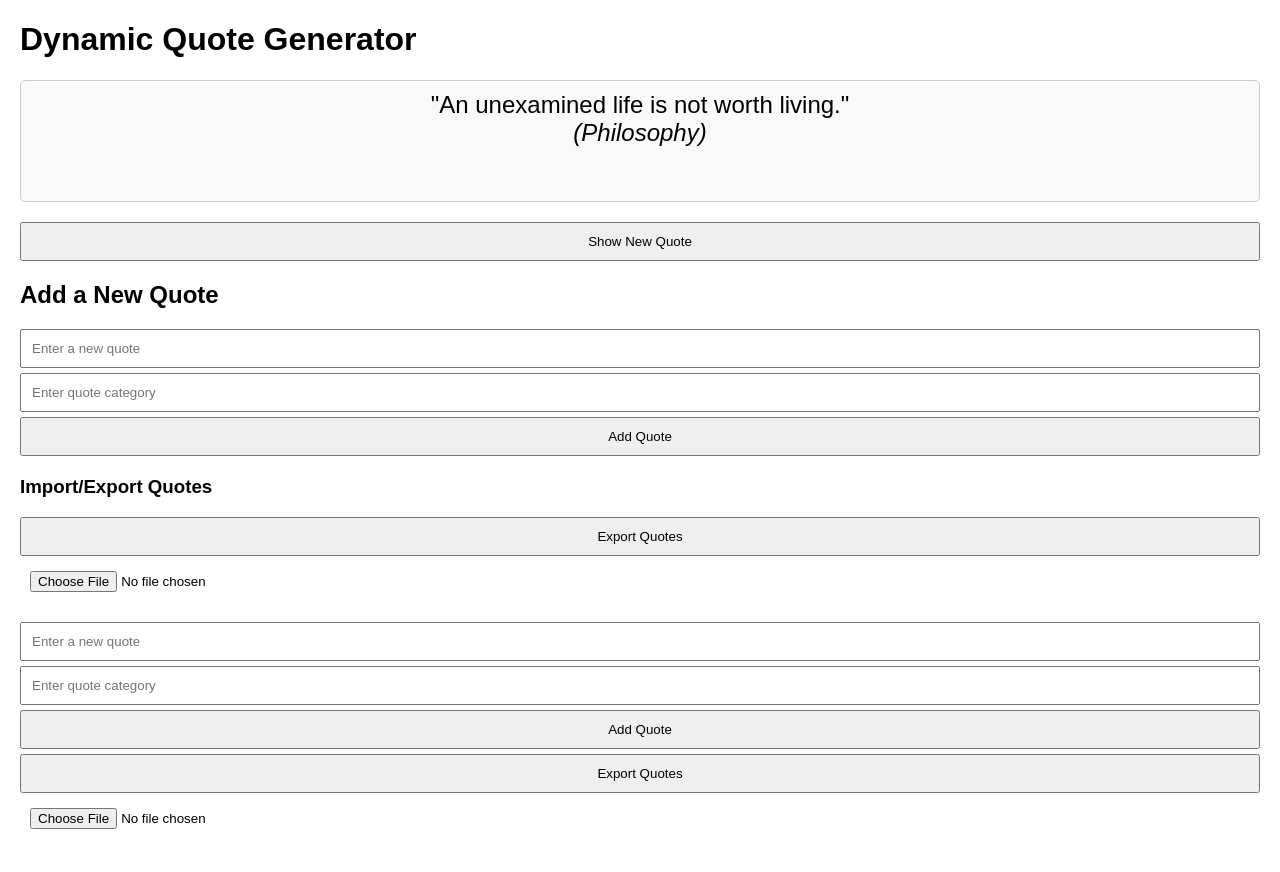
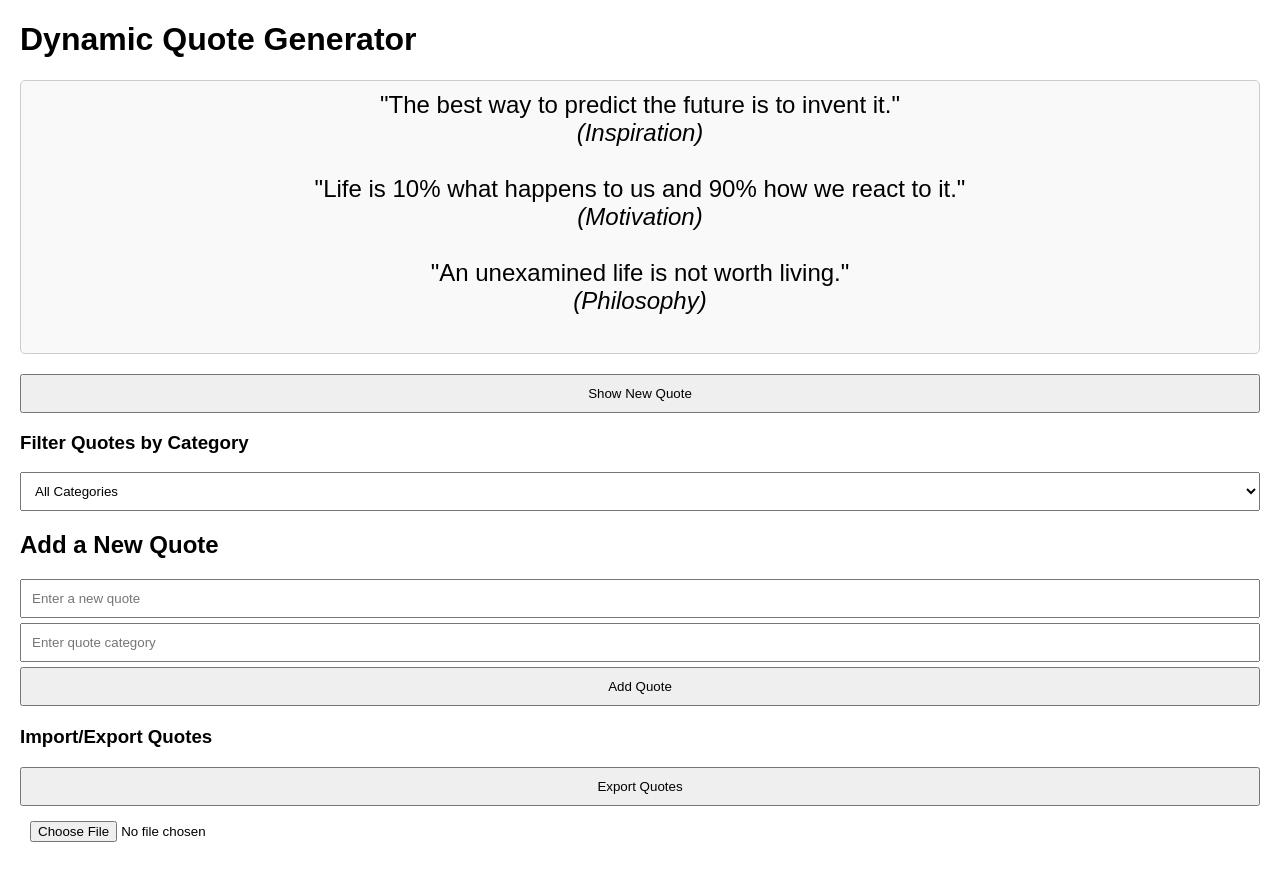
Before and after one commit to ABDULLWHAB/alx_fe_javascript, a plain HTML site: page dom-manipulation/index.html in a window 1280 px wide. Both pictures are taken after a click on the button "Show New Quote". Drawn offline with Linux system fonts and the light colour scheme.

Commit message:
project 3

```diff
--- a/dom-manipulation/index.html
+++ b/dom-manipulation/index.html
@@ -22,7 +22,7 @@
     .form-container {
       margin-top: 20px;
     }
-    input, button {
+    input, button, select {
       padding: 10px;
       margin: 5px 0;
       display: block;
@@ -44,6 +44,15 @@
   <div id="quoteDisplay">Click the button to see a quote!</div>
   <button id="newQuote">Show New Quote</button>
 
+  <!-- Category Filter Dropdown -->
+  <div class="category-filter">
+    <h3>Filter Quotes by Category</h3>
+    <select id="categoryFilter" onchange="filterQuotes()">
+      <option value="all">All Categories</option>
+      <!-- Categories will be populated dynamically -->
+    </select>
+  </div>
+
   <div class="form-container">
     <h2>Add a New Quote</h2>
     <input id="newQuoteText" type="text" placeholder="Enter a new quote" />
@@ -57,7 +66,7 @@
     <input type="file" id="importFile" accept=".json" onchange="importFromJsonFile(event)" />
   </div>
 
-  <div id="message"></div> <!-- For success/error messages -->
+  <div id="message"></div>
 
   <script src="script.js"></script>
 </body>
--- a/dom-manipulation/script.js
+++ b/dom-manipulation/script.js
@@ -1,48 +1,71 @@
-// Initialize the quotes array (load from local storage if available)
-let quotes = [];
+// Array to store quotes
+const quotes = [
+  { text: "The best way to predict the future is to invent it.", category: "Inspiration" },
+  { text: "Life is 10% what happens to us and 90% how we react to it.", category: "Motivation" },
+  { text: "An unexamined life is not worth living.", category: "Philosophy" }
+];
 
-// Function to load quotes from local storage
-function loadQuotes() {
-  const savedQuotes = localStorage.getItem("quotes");
-  if (savedQuotes) {
-    quotes = JSON.parse(savedQuotes);
+// Function to display quotes based on the selected filter
+function displayQuotes(filteredQuotes) {
+  const quoteDisplay = document.getElementById("quoteDisplay");
+  quoteDisplay.innerHTML = '';
+
+  if (filteredQuotes.length === 0) {
+    quoteDisplay.innerHTML = 'No quotes available for this category.';
   } else {
-    // Default quotes if local storage is empty
-    quotes = [
-      { text: "The best way to predict the future is to invent it.", category: "Inspiration" },
-      { text: "Life is 10% what happens to us and 90% how we react to it.", category: "Motivation" },
-      { text: "An unexamined life is not worth living.", category: "Philosophy" }
-    ];
-    saveQuotes();
+    filteredQuotes.forEach(quote => {
+      quoteDisplay.innerHTML += `"${quote.text}" <br><em>(${quote.category})</em><br><br>`;
+    });
   }
 }
 
-// Function to save quotes to local storage
-function saveQuotes() {
-  localStorage.setItem("quotes", JSON.stringify(quotes));
+// Function to populate the category filter dropdown
+function populateCategories() {
+  const categories = new Set(quotes.map(quote => quote.category));
+  const categoryFilter = document.getElementById("categoryFilter");
+
+  // Add categories to the dropdown
+  categories.forEach(category => {
+    const option = document.createElement("option");
+    option.value = category;
+    option.textContent = category;
+    categoryFilter.appendChild(option);
+  });
+
+  // Add the "All Categories" option as the first item
+  const allOption = document.createElement("option");
+  allOption.value = "all";
+  allOption.textContent = "All Categories";
+  categoryFilter.insertBefore(allOption, categoryFilter.firstChild);
 }
 
-// Function to display the last viewed quote using session storage
-function displayLastViewedQuote() {
-  const lastViewed = sessionStorage.getItem("lastViewedQuote");
-  if (lastViewed) {
-    const quoteDisplay = document.getElementById("quoteDisplay");
-    quoteDisplay.innerHTML = lastViewed;
+// Function to filter quotes based on the selected category
+function filterQuotes() {
+  const selectedCategory = document.getElementById("categoryFilter").value;
+
+  let filteredQuotes = quotes;
+
+  if (selectedCategory !== "all") {
+    filteredQuotes = quotes.filter(quote => quote.category === selectedCategory);
   }
+
+  // Display the filtered quotes
+  displayQuotes(filteredQuotes);
+
+  // Save the selected filter to localStorage
+  localStorage.setItem('selectedCategory', selectedCategory);
 }
 
-// Function to display a random quote
-function showRandomQuote() {
-  const randomIndex = Math.floor(Math.random() * quotes.length);
-  const quote = quotes[randomIndex];
-  const quoteDisplay = document.getElementById("quoteDisplay");
+// Function to load the last selected filter from localStorage
+function loadSelectedFilter() {
+  const lastSelectedCategory = localStorage.getItem('selectedCategory') || 'all';
+  const categoryFilter = document.getElementById("categoryFilter");
 
-  // Use innerHTML to include the quote and its category
-  const quoteHTML = `"${quote.text}" <br><em>(${quote.category})</em>`;
-  quoteDisplay.innerHTML = quoteHTML;
+  // Set the dropdown to the last selected category
+  categoryFilter.value = lastSelectedCategory;
 
-  // Save the last viewed quote in session storage
-  sessionStorage.setItem("lastViewedQuote", quoteHTML);
+  // Apply the filter
+  filterQuotes();
 }
 
 // Function to add a new quote
@@ -52,100 +75,29 @@ function addQuote() {
 
   if (newQuoteText && newQuoteCategory) {
     quotes.push({ text: newQuoteText, category: newQuoteCategory });
-    saveQuotes();
     alert("Quote added successfully!");
-    // Clear the input fields
     document.getElementById("newQuoteText").value = "";
     document.getElementById("newQuoteCategory").value = "";
+
+    // Update categories in the dropdown
+    populateCategories();
+
+    // Refresh the displayed quotes
+    filterQuotes();
   } else {
     alert("Please fill out both fields before adding a quote.");
   }
 }
 
-// Function to export quotes as a JSON file
-function exportToJsonFile() {
-  const dataStr = JSON.stringify(quotes, null, 2);
-  const blob = new Blob([dataStr], { type: "application/json" });
-  const url = URL.createObjectURL(blob);
+// Attach event listeners
+document.getElementById("newQuote").addEventListener("click", filterQuotes);
+document.getElementById("addQuoteBtn").addEventListener("click", addQuote);
 
-  const downloadLink = document.createElement("a");
-  downloadLink.href = url;
-  downloadLink.download = "quotes.json";
-  document.body.appendChild(downloadLink);
-  downloadLink.click();
-  document.body.removeChild(downloadLink);
-}
-
-// Function to import quotes from a JSON file
-function importFromJsonFile(event) {
-  const fileReader = new FileReader();
-  fileReader.onload = function (event) {
-    try {
-      const importedQuotes = JSON.parse(event.target.result);
-      if (Array.isArray(importedQuotes)) {
-        quotes.push(...importedQuotes);
-        saveQuotes();
-        alert("Quotes imported successfully!");
-      } else {
-        alert("Invalid file format. Please upload a valid JSON file.");
-      }
-    } catch (error) {
-      alert("Error reading file. Please upload a valid JSON file.");
-    }
-  };
-  fileReader.readAsText(event.target.files[0]);
-}
-
-// Function to dynamically create the form for adding quotes
-function createAddQuoteForm() {
-  const formContainer = document.createElement("div");
-  formContainer.classList.add("form-container");
-
-  // Create input for the quote text
-  const quoteInput = document.createElement("input");
-  quoteInput.setAttribute("id", "newQuoteText");
-  quoteInput.setAttribute("type", "text");
-  quoteInput.setAttribute("placeholder", "Enter a new quote");
-
-  // Create input for the category
-  const categoryInput = document.createElement("input");
-  categoryInput.setAttribute("id", "newQuoteCategory");
-  categoryInput.setAttribute("type", "text");
-  categoryInput.setAttribute("placeholder", "Enter quote category");
-
-  // Create the add button
-  const addButton = document.createElement("button");
-  addButton.textContent = "Add Quote";
-  addButton.addEventListener("click", addQuote);
-
-  // Create the export button
-  const exportButton = document.createElement("button");
-  exportButton.textContent = "Export Quotes";
-  exportButton.addEventListener("click", exportToJsonFile);
-
-  // Create the import file input
-  const importInput = document.createElement("input");
-  importInput.setAttribute("type", "file");
-  importInput.setAttribute("accept", ".json");
-  importInput.addEventListener("change", importFromJsonFile);
-
-  // Append inputs and buttons to the form container
-  formContainer.appendChild(quoteInput);
-  formContainer.appendChild(categoryInput);
-  formContainer.appendChild(addButton);
-  formContainer.appendChild(exportButton);
-  formContainer.appendChild(importInput);
-
-  // Append the form container to the body
-  document.body.appendChild(formContainer);
-}
-
-// Initialize the application
+// Initialize the app
 function initializeApp() {
-  loadQuotes();
-  displayLastViewedQuote();
-  document.getElementById("newQuote").addEventListener("click", showRandomQuote);
-  createAddQuoteForm();
+  // Populate categories and display the quotes
+  populateCategories();
+  loadSelectedFilter();  // Load last selected filter from localStorage
 }
 
 // Run the initialization when the window loads
```
